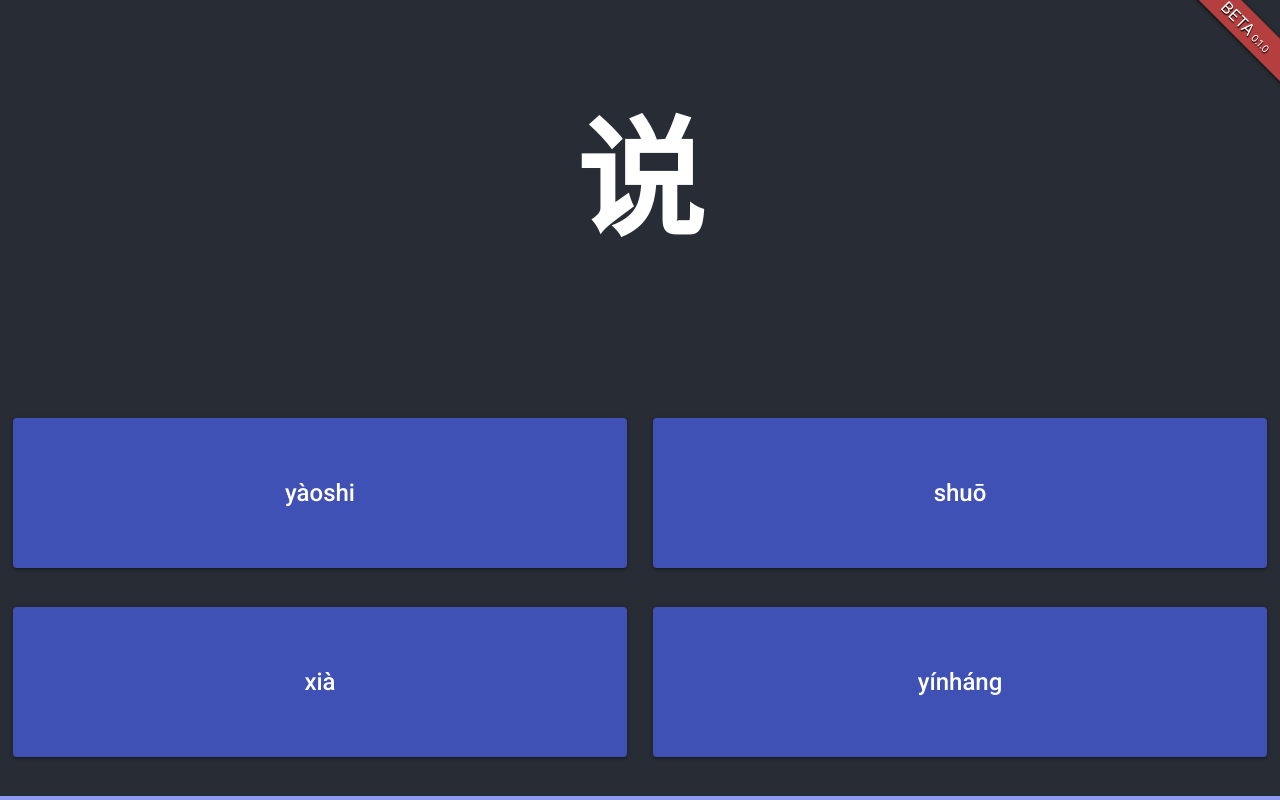
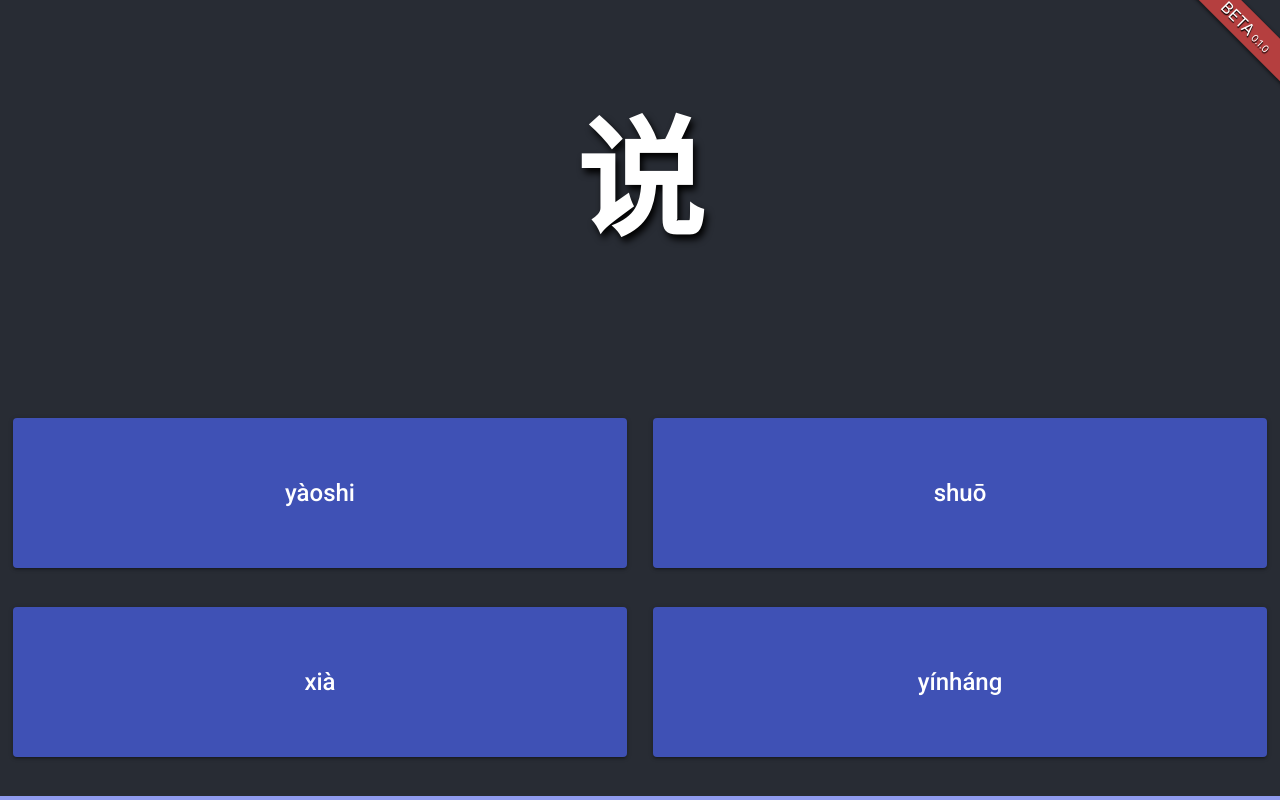
Before and after one commit to BennyCarlsson/mandarin-training, a React (Create React App) app: page / in a window 1280 px wide. Shown: the top 800 px of the page. Built offline with nearby package versions, Linux system fonts and the light colour scheme.

Commit message:
small style and cleanup

```diff
--- a/src/App.css
+++ b/src/App.css
@@ -35,6 +35,7 @@
   font-size: 8em;
   margin: 0px;
   padding: 0px;
+  text-shadow: 3px 5px 7px black;
 }
 .theWordDiv {
   flex: 1;
--- a/src/components/ListWrongAnswers.js
+++ b/src/components/ListWrongAnswers.js
@@ -7,7 +7,6 @@ import ListItem from "@material-ui/core/ListItem"
 import ListItemText from "@material-ui/core/ListItemText"
 import Icon from "@material-ui/core/Icon"
 import Typography from "@material-ui/core/Typography"
-import { map } from "rsvp"
 
 class ListWrongAnswers extends Component {
   getWordItems = () => {
```
Also changed, not shown: src/todo.txt.
